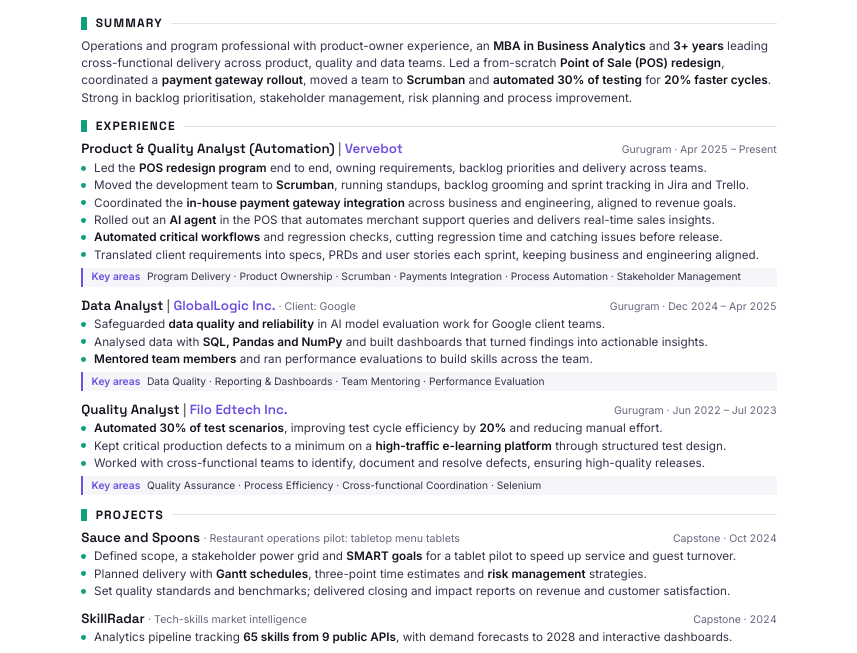
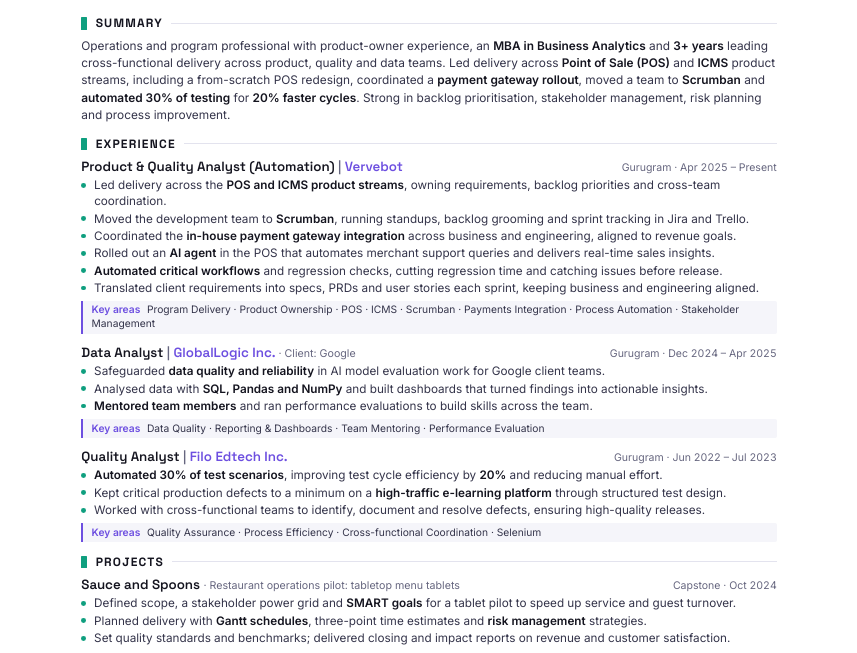
Before and after one commit to ravsain/portfolio, a plain HTML site: page operation-resume/resume.html in a window 1280 px wide. Shown: the part 128-781 px from the top of the page, without its empty margins (211-1068 px from the left). Drawn offline with Linux system fonts and the light colour scheme.

Commit message:
Add ICMS to operations resume
Co-authored-by: copilot-swe-agent[bot] <198982749+Copilot@users.noreply.github.com>

```diff
--- a/operation-resume/resume.html
+++ b/operation-resume/resume.html
@@ -4,7 +4,7 @@
 <meta charset="UTF-8">
 <title>Ravender Pratap Singh - Resume - Operations, Program Management, Product Owner</title>
 <meta name="author" content="Ravender Pratap Singh">
-<meta name="keywords" content="Operations Manager, Program Manager, Product Owner, Project Manager, Business Operations, Process Improvement, Workflow Automation, Project Management, Agile, Scrumban, Stakeholder Management, SQL, Excel, Dashboards">
+<meta name="keywords" content="Operations Manager, Program Manager, Product Owner, Project Manager, Business Operations, Process Improvement, Workflow Automation, Project Management, Agile, Scrumban, Stakeholder Management, POS, ICMS, SQL, Excel, Dashboards">
 <link rel="preconnect" href="https://fonts.googleapis.com">
 <link rel="preconnect" href="https://fonts.gstatic.com" crossorigin>
 <link href="https://fonts.googleapis.com/css2?family=Inter:wght@400;500;600;700&family=Space+Grotesk:wght@500;600;700&display=swap" rel="stylesheet">
@@ -140,7 +140,8 @@
       <h2>Summary</h2>
       <p class="summary">
         Operations and program professional with product-owner experience, an <strong>MBA in Business Analytics</strong> and <strong>3+ years</strong>
-        leading cross-functional delivery across product, quality and data teams. Led a from-scratch <strong>Point of Sale (POS) redesign</strong>,
+        leading cross-functional delivery across product, quality and data teams. Led delivery across <strong>Point of Sale (POS)</strong> and
+        <strong>ICMS</strong> product streams, including a from-scratch POS redesign,
         coordinated a <strong>payment gateway rollout</strong>, moved a team to <strong>Scrumban</strong> and
         <strong>automated 30% of testing</strong> for <strong>20% faster cycles</strong>. Strong in backlog prioritisation,
         stakeholder management, risk planning and process improvement.
@@ -156,14 +157,14 @@
           <div class="when">Gurugram · Apr 2025 – Present</div>
         </div>
         <ul class="pts">
-          <li>Led the <strong>POS redesign program</strong> end to end, owning requirements, backlog priorities and delivery across teams.</li>
+          <li>Led delivery across the <strong>POS and ICMS product streams</strong>, owning requirements, backlog priorities and cross-team coordination.</li>
           <li>Moved the development team to <strong>Scrumban</strong>, running standups, backlog grooming and sprint tracking in Jira and Trello.</li>
           <li>Coordinated the <strong>in-house payment gateway integration</strong> across business and engineering, aligned to revenue goals.</li>
           <li>Rolled out an <strong>AI agent</strong> in the POS that automates merchant support queries and delivers real-time sales insights.</li>
           <li><strong>Automated critical workflows</strong> and regression checks, cutting regression time and catching issues before release.</li>
           <li>Translated client requirements into specs, PRDs and user stories each sprint, keeping business and engineering aligned.</li>
         </ul>
-        <div class="areas"><b>Key areas</b> Program Delivery · Product Ownership · Scrumban · Payments Integration · Process Automation · Stakeholder Management</div>
+        <div class="areas"><b>Key areas</b> Program Delivery · Product Ownership · POS · ICMS · Scrumban · Payments Integration · Process Automation · Stakeholder Management</div>
       </div>
 
       <div class="entry">
```
